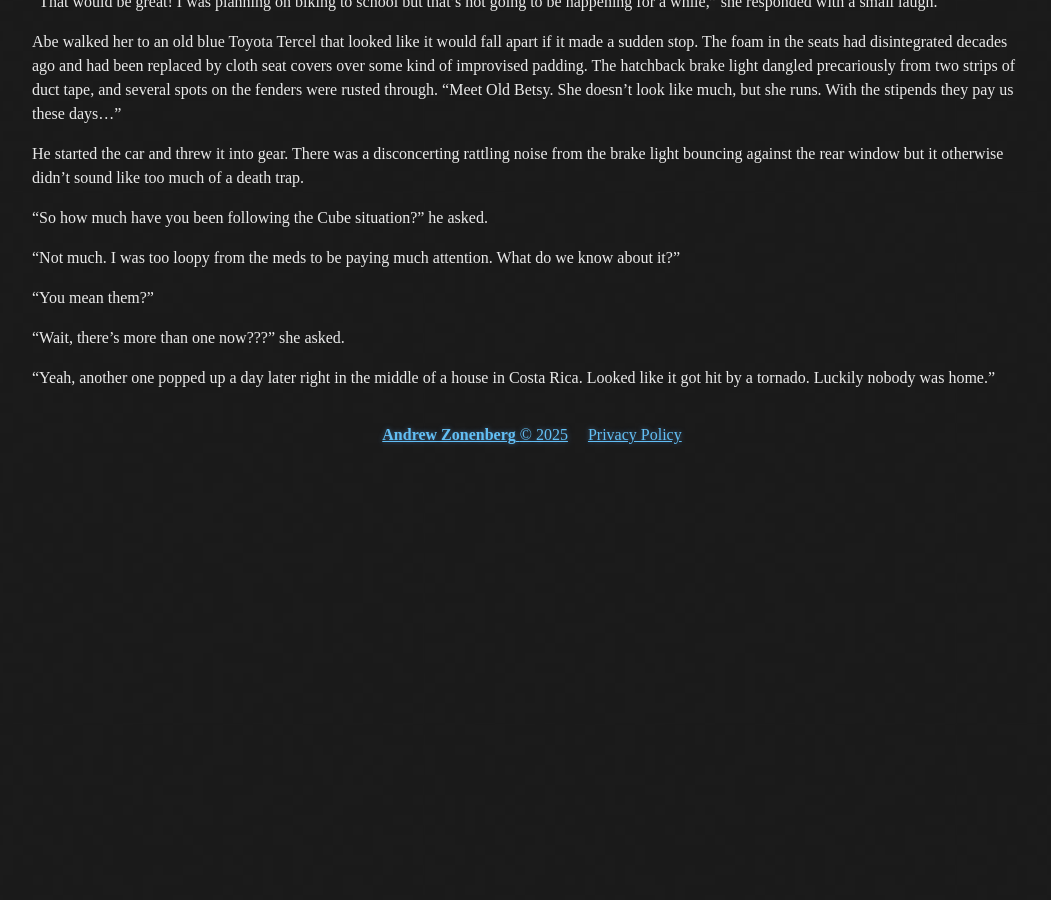
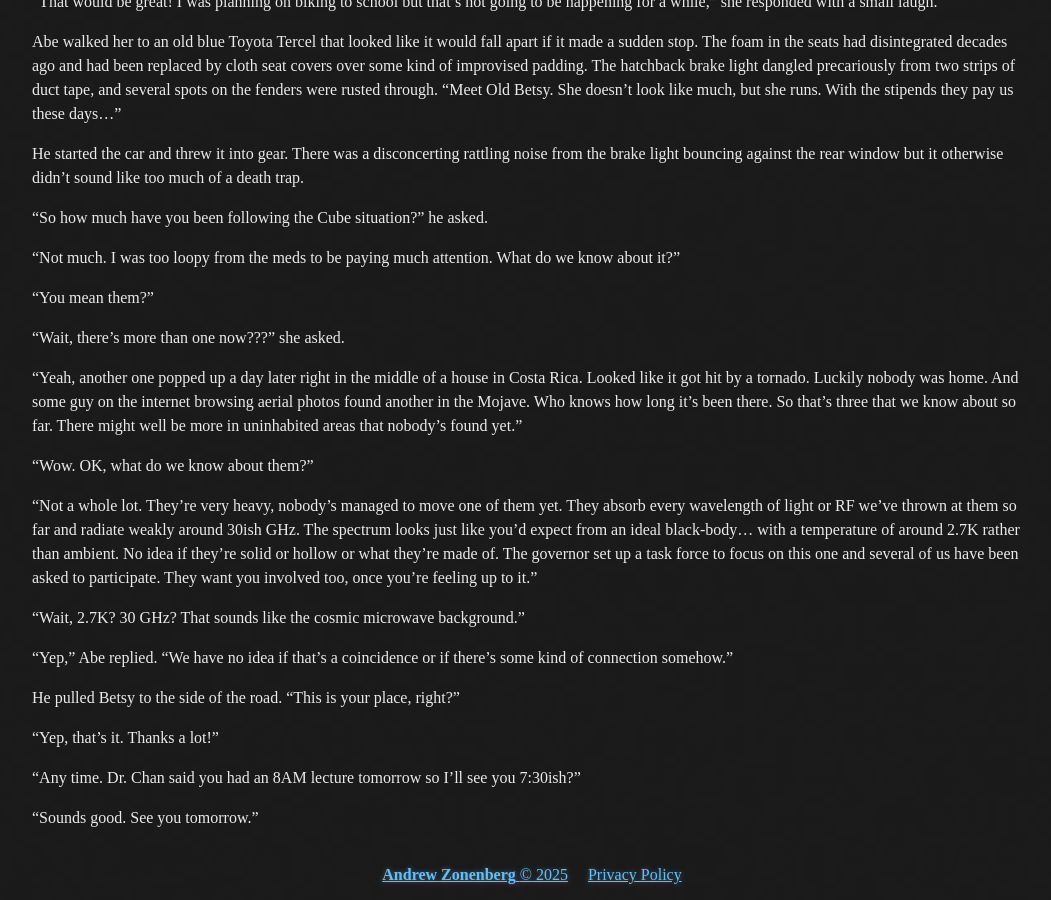
Before and after one commit to azonenberg/serdes-website, a Jekyll site: the page built from serdes/_posts/2099-05-01-Holding-the-Bag.md, in a window 1280 px wide and 900 px high, scrolled down 2468 px. Shown: the whole window, without its empty margins (108-1159 px from the left). Built offline with Jekyll 4.4.1, drawn with Linux system fonts in a browser that asks for light colours; before the commit the page ends 2928 px from its top, so only the background shows below that.

Commit message:
More work on first pass HTB

```diff
--- a/serdes/_posts/2099-05-01-Holding-the-Bag.md
+++ b/serdes/_posts/2099-05-01-Holding-the-Bag.md
@@ -84,4 +84,20 @@ He started the car and threw it into gear. There was a disconcerting rattling no
 
 "Wait, there's more than one now???" she asked.
 
-"Yeah, another one popped up a day later right in the middle of a house in Costa Rica. Looked like it got hit by a tornado. Luckily nobody was home."
+"Yeah, another one popped up a day later right in the middle of a house in Costa Rica. Looked like it got hit by a tornado. Luckily nobody was home. And some guy on the internet browsing aerial photos found another in the Mojave. Who knows how long it's been there. So that's three that we know about so far. There might well be more in uninhabited areas that nobody's found yet."
+
+"Wow. OK, what do we know about them?"
+
+"Not a whole lot. They're very heavy, nobody's managed to move one of them yet. They absorb every wavelength of light or RF we've thrown at them so far and radiate weakly around 30ish GHz. The spectrum looks just like you'd expect from an ideal black-body... with a temperature of around 2.7K rather than ambient. No idea if they're solid or hollow or what they're made of. The governor set up a task force to focus on this one and several of us have been asked to participate. They want you involved too, once you're feeling up to it."
+
+"Wait, 2.7K? 30 GHz? That sounds like the cosmic microwave background."
+
+"Yep," Abe replied. "We have no idea if that's a coincidence or if there's some kind of connection somehow."
+
+He pulled Betsy to the side of the road. "This is your place, right?"
+
+"Yep, that's it. Thanks a lot!"
+
+"Any time. Dr. Chan said you had an 8AM lecture tomorrow so I'll see you 7:30ish?"
+
+"Sounds good. See you tomorrow."
```
Also changed, not shown: other parts of serdes/_posts/2099-05-01-Holding-the-Bag.md (+1 -1 lines).
